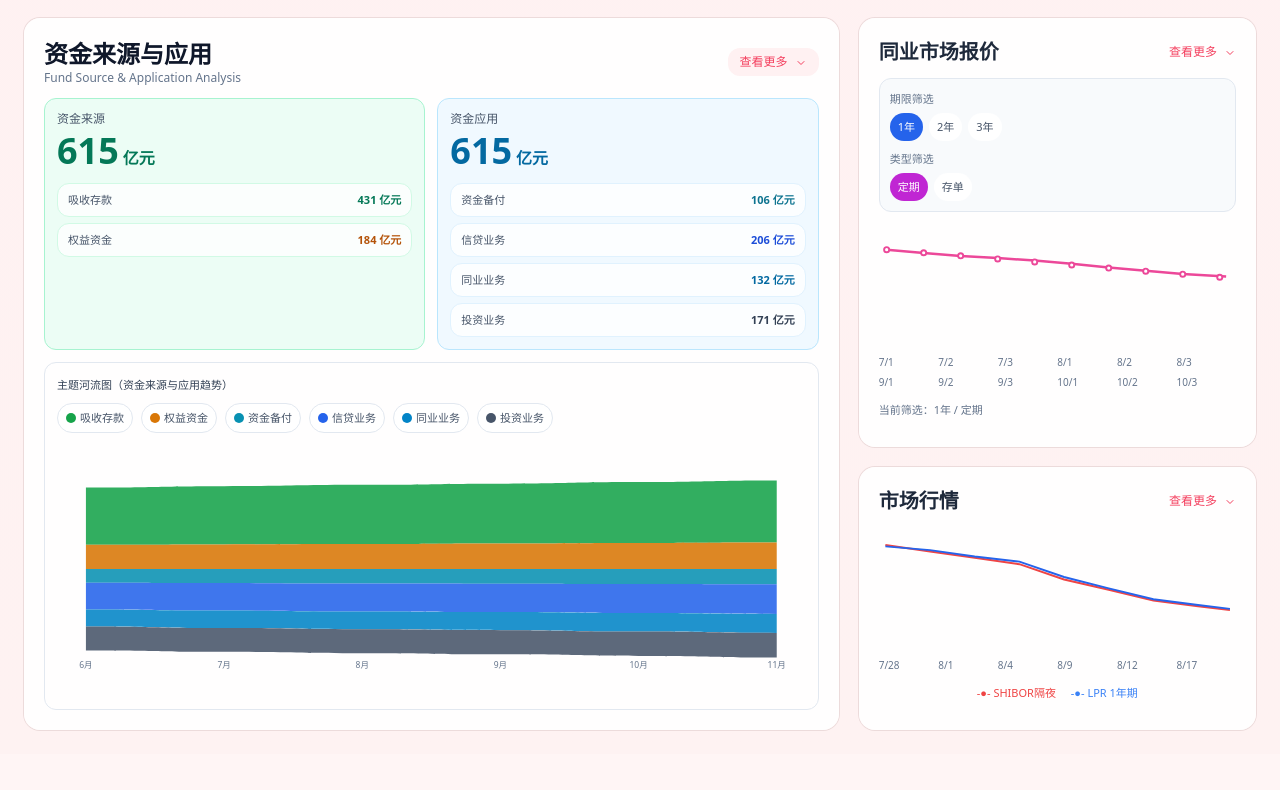
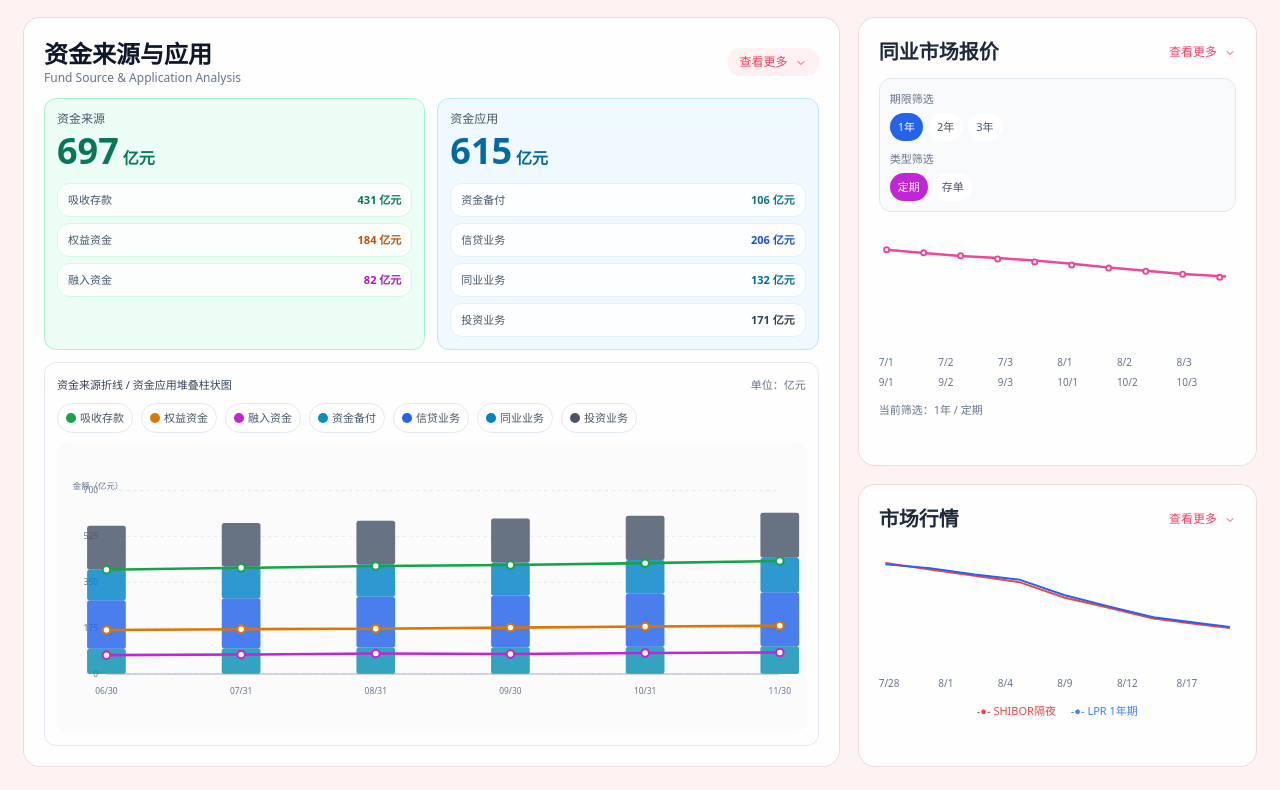
Before and after one commit to pipijoe/dashboard, a React (Vite) app: page /screens/fund-cockpit in a window 1280 px wide. Shown: the part 593-1383 px from the top of the page. Before the commit the page ends 1347 px from the top, so only its background shows below. Built offline with nearby package versions, Linux system fonts and the light colour scheme.

Commit message:
Update fund source application chart

```diff
--- a/src/screens/fund-cockpit-screen.tsx
+++ b/src/screens/fund-cockpit-screen.tsx
@@ -28,12 +28,12 @@ const liquidityTicks = ["11/01", "11/05", "11/10", "11/15", "11/20", "11/25"];
 const barData = [82, 15, 28, 12, 55, 67, 72, 85];
 
 const fundSeries = [
-  { month: "6月", deposit: 398, equity: 168, reserve: 96, credit: 185, interbank: 118, invest: 167 },
-  { month: "7月", deposit: 405, equity: 171, reserve: 98, credit: 191, interbank: 121, invest: 166 },
-  { month: "8月", deposit: 412, equity: 173, reserve: 101, credit: 194, interbank: 124, invest: 166 },
-  { month: "9月", deposit: 416, equity: 177, reserve: 102, credit: 197, interbank: 126, invest: 168 },
-  { month: "10月", deposit: 423, equity: 181, reserve: 104, credit: 202, interbank: 129, invest: 169 },
-  { month: "11月", deposit: 431, equity: 184, reserve: 106, credit: 206, interbank: 132, invest: 171 }
+  { date: "06/30", deposit: 398, equity: 168, financing: 72, reserve: 96, credit: 185, interbank: 118, invest: 167 },
+  { date: "07/31", deposit: 405, equity: 171, financing: 74, reserve: 98, credit: 191, interbank: 121, invest: 166 },
+  { date: "08/31", deposit: 412, equity: 173, financing: 78, reserve: 101, credit: 194, interbank: 124, invest: 166 },
+  { date: "09/30", deposit: 416, equity: 177, financing: 76, reserve: 102, credit: 197, interbank: 126, invest: 168 },
+  { date: "10/31", deposit: 423, equity: 181, financing: 80, reserve: 104, credit: 202, interbank: 129, invest: 169 },
+  { date: "11/30", deposit: 431, equity: 184, financing: 82, reserve: 106, credit: 206, interbank: 132, invest: 171 }
 ] as const;
 
 const quoteTicks = ["7/1", "7/2", "7/3", "8/1", "8/2", "8/3", "9/1", "9/2", "9/3", "10/1", "10/2", "10/3"];
@@ -94,15 +94,15 @@ export function FundCockpitScreen() {
   const fundStack = useMemo(() => {
     return fundSeries.map((d) => ({
       ...d,
-      sourceTotal: d.deposit + d.equity,
+      sourceTotal: d.deposit + d.equity + d.financing,
       appTotal: d.reserve + d.credit + d.interbank + d.invest
     }));
   }, []);
 
   const latestFund = fundStack[fundStack.length - 1];
-  const [highlightedRiver, setHighlightedRiver] = useState<string | null>(null);
-  const [hoveredRiverPoint, setHoveredRiverPoint] = useState<{
-    month: string;
+  const [highlightedFundItem, setHighlightedFundItem] = useState<string | null>(null);
+  const [hoveredFundPoint, setHoveredFundPoint] = useState<{
+    date: string;
     label: string;
     value: number;
     x: number;
@@ -111,7 +111,8 @@ export function FundCockpitScreen() {
   const [hoveredTermBar, setHoveredTermBar] = useState<{ value: number; index: number } | null>(null);
   const sourceDetails = [
     { label: "吸收存款", value: latestFund.deposit, color: "text-emerald-700" },
-    { label: "权益资金", value: latestFund.equity, color: "text-amber-700" }
+    { label: "权益资金", value: latestFund.equity, color: "text-amber-700" },
+    { label: "融入资金", value: latestFund.financing, color: "text-fuchsia-700" }
   ] as const;
   const appDetails = [
     { label: "资金备付", value: latestFund.reserve, color: "text-cyan-700" },
@@ -120,11 +121,19 @@ export function FundCockpitScreen() {
     { label: "投资业务", value: latestFund.invest, color: "text-slate-700" }
   ] as const;
 
-  const riverSeries = useMemo(
+  const sourceLineSeries = useMemo(
     () =>
       [
         { key: "deposit", label: "吸收存款", color: "#16a34a" },
         { key: "equity", label: "权益资金", color: "#d97706" },
+        { key: "financing", label: "融入资金", color: "#c026d3" }
+      ] as const,
+    []
+  );
+
+  const applicationBarSeries = useMemo(
+    () =>
+      [
         { key: "reserve", label: "资金备付", color: "#0891b2" },
         { key: "credit", label: "信贷业务", color: "#2563eb" },
         { key: "interbank", label: "同业业务", color: "#0284c7" },
@@ -133,67 +142,58 @@ export function FundCockpitScreen() {
     []
   );
 
-  const riverLayout = useMemo(() => {
+  const fundChartLayout = useMemo(() => {
     const width = 880;
-    const height = 240;
-    const padX = 34;
-    const padY = 16;
-    const drawableWidth = width - padX * 2;
-    const drawableHeight = height - padY * 2;
-    const xStep = drawableWidth / (fundSeries.length - 1);
-    const monthTotals = fundSeries.map((item) => riverSeries.reduce((acc, series) => acc + item[series.key], 0));
-    const maxTotal = Math.max(...monthTotals);
-    const scaleY = drawableHeight / maxTotal;
-    const centerY = height / 2;
+    const height = 270;
+    const padLeft = 54;
+    const padRight = 26;
+    const padTop = 18;
+    const padBottom = 34;
+    const chartWidth = width - padLeft - padRight;
+    const chartHeight = height - padTop - padBottom;
+    const maxLineValue = Math.max(...fundSeries.flatMap((item) => sourceLineSeries.map((series) => item[series.key])));
+    const maxStackValue = Math.max(
+      ...fundSeries.map((item) => applicationBarSeries.reduce((sum, series) => sum + item[series.key], 0))
+    );
+    const maxValue = Math.ceil(Math.max(maxLineValue, maxStackValue) / 100) * 100;
+    const ticks = Array.from({ length: 5 }, (_, index) => (maxValue / 4) * index);
+    const xStep = chartWidth / (fundSeries.length - 1);
+    const barWidth = Math.min(46, xStep * 0.34);
+    const getX = (index: number) => padLeft + index * xStep;
+    const getY = (value: number) => padTop + chartHeight - (value / maxValue) * chartHeight;
 
-    const toSmoothPath = (points: Array<{ x: number; y: number }>) => {
-      if (points.length === 0) {
-        return "";
-      }
-      if (points.length === 1) {
-        return `M ${points[0].x} ${points[0].y}`;
-      }
-      let path = `M ${points[0].x} ${points[0].y}`;
-      for (let i = 1; i < points.length; i += 1) {
-        const prev = points[i - 1];
-        const current = points[i];
-        const cpX = (prev.x + current.x) / 2;
-        path += ` C ${cpX} ${prev.y}, ${cpX} ${current.y}, ${current.x} ${current.y}`;
-      }
-      return path;
-    };
-
-    const layers = riverSeries.map((series) => {
-      const topPoints: Array<{ x: number; y: number }> = [];
-      const bottomPoints: Array<{ x: number; y: number }> = [];
-      const centers: Array<{ x: number; y: number; value: number; month: string }> = [];
-
-      fundSeries.forEach((item, index) => {
-        const x = padX + index * xStep;
-        const totalHeight = monthTotals[index] * scaleY;
-        const baseline = centerY - totalHeight / 2;
-        const previousValue = riverSeries
-          .slice(0, riverSeries.findIndex((entry) => entry.key === series.key))
-          .reduce((sum, entry) => sum + item[entry.key], 0);
-        const currentTop = baseline + previousValue * scaleY;
-        const currentBottom = currentTop + item[series.key] * scaleY;
-        topPoints.push({ x, y: currentTop });
-        bottomPoints.push({ x, y: currentBottom });
-        centers.push({ x, y: (currentTop + currentBottom) / 2, value: item[series.key], month: item.month });
-      });
-
-      const topPath = toSmoothPath(topPoints);
-      const bottomPath = toSmoothPath([...bottomPoints].reverse());
+    const linePaths = sourceLineSeries.map((series) => {
+      const points = fundSeries.map((item, index) => ({
+        x: getX(index),
+        y: getY(item[series.key]),
+        date: item.date,
+        value: item[series.key]
+      }));
 
       return {
         ...series,
-        path: `${topPath} L ${bottomPoints[bottomPoints.length - 1].x} ${bottomPoints[bottomPoints.length - 1].y} ${bottomPath.slice(1)} Z`,
-        centers
+        points,
+        path: points.map((point, index) => `${index === 0 ? "M" : "L"} ${point.x} ${point.y}`).join(" ")
       };
     });
 
-    return { width, height, padX, layers };
-  }, [riverSeries]);
+    const barGroups = fundSeries.map((item, index) => {
+      let stackBase = 0;
+      const x = getX(index);
+      const segments = applicationBarSeries.map((series) => {
+        const value = item[series.key];
+        const y = getY(stackBase + value);
+        const segmentHeight = getY(stackBase) - y;
+        stackBase += value;
+
+        return { ...series, date: item.date, value, x: x - barWidth / 2, y, width: barWidth, height: segmentHeight };
+      });
+
+      return { date: item.date, x, segments };
+    });
+
+    return { width, height, padLeft, padTop, chartHeight, maxValue, ticks, linePaths, barGroups };
+  }, [applicationBarSeries, sourceLineSeries]);
 
   return (
     <section className="grid grid-cols-12 gap-5 text-xs">
@@ -466,14 +466,15 @@ export function FundCockpitScreen() {
 
             <div className="rounded-xl border border-slate-200 p-3">
               <div className="mb-2 flex items-center justify-between text-[11px]">
-                <p className="font-medium text-slate-700">主题河流图（资金来源与应用趋势）</p>
+                <p className="font-medium text-slate-700">资金来源折线 / 资金应用堆叠柱状图</p>
+                <span className="text-slate-500">单位：亿元</span>
               </div>
               <div className="mb-2 flex flex-wrap gap-2">
-                {riverLayout.layers.map((series) => (
+                {[...fundChartLayout.linePaths, ...applicationBarSeries].map((series) => (
                   <button
                     key={series.label}
-                    onMouseEnter={() => setHighlightedRiver(series.label)}
-                    onMouseLeave={() => setHighlightedRiver(null)}
+                    onMouseEnter={() => setHighlightedFundItem(series.label)}
+                    onMouseLeave={() => setHighlightedFundItem(null)}
                     className="inline-flex items-center gap-1 rounded-full border border-slate-200 bg-white px-2 py-1 text-[11px] text-slate-600"
                   >
                     <i className="h-2.5 w-2.5 rounded-full" style={{ backgroundColor: series.color }} />
@@ -481,67 +482,115 @@ export function FundCockpitScreen() {
                   </button>
                 ))}
               </div>
-              <div className="relative">
-                {hoveredRiverPoint ? (
+              <div className="relative rounded-lg bg-slate-50/60 px-1 pt-1">
+                {hoveredFundPoint ? (
                   <div
                     className="pointer-events-none absolute z-10 rounded-lg border border-slate-200 bg-white/95 px-2 py-1 text-[11px] text-slate-700 shadow"
                     style={{
-                      left: `${(hoveredRiverPoint.x / riverLayout.width) * 100}%`,
-                      top: `${(hoveredRiverPoint.y / riverLayout.height) * 100}%`,
+                      left: `${(hoveredFundPoint.x / fundChartLayout.width) * 100}%`,
+                      top: `${(hoveredFundPoint.y / fundChartLayout.height) * 100}%`,
                       transform: "translate(-50%, -120%)"
                     }}
                   >
-                    {hoveredRiverPoint.month} {hoveredRiverPoint.label} {hoveredRiverPoint.value}亿
+                    {hoveredFundPoint.date} {hoveredFundPoint.label} {hoveredFundPoint.value}亿元
                   </div>
                 ) : null}
-                <svg viewBox={`0 0 ${riverLayout.width} ${riverLayout.height}`} className="h-64 w-full">
-                {riverLayout.layers.map((series) => {
-                  const dimmed = highlightedRiver !== null && highlightedRiver !== series.label;
+                <svg viewBox={`0 0 ${fundChartLayout.width} ${fundChartLayout.height}`} className="h-72 w-full">
+                  {fundChartLayout.ticks.map((tick) => {
+                    const y = fundChartLayout.padTop + fundChartLayout.chartHeight - (tick / fundChartLayout.maxValue) * fundChartLayout.chartHeight;
                     return (
-                    <path
-                      key={series.label}
-                      d={series.path}
-                      fill={series.color}
-                      opacity={dimmed ? 0.25 : 0.88}
+                      <g key={tick}>
+                        <line x1={fundChartLayout.padLeft} x2={fundChartLayout.width - 26} y1={y} y2={y} stroke="#e2e8f0" strokeDasharray="4 4" />
+                        <text x={fundChartLayout.padLeft - 10} y={y + 3} textAnchor="end" className="fill-slate-500 text-[10px]">
+                          {tick}
+                        </text>
+                      </g>
+                    );
+                  })}
+                  <text x="14" y="16" className="fill-slate-500 text-[10px]">金额（亿元）</text>
+                  {fundChartLayout.barGroups.map((group) => (
+                    <g key={group.date}>
+                      {group.segments.map((segment) => {
+                        const dimmed = highlightedFundItem !== null && highlightedFundItem !== segment.label;
+                        return (
+                          <rect
+                            key={`${group.date}-${segment.label}`}
+                            x={segment.x}
+                            y={segment.y}
+                            width={segment.width}
+                            height={segment.height}
+                            rx="3"
+                            fill={segment.color}
+                            opacity={dimmed ? 0.25 : 0.82}
                             className="transition-opacity duration-200"
-                      onMouseEnter={() => setHighlightedRiver(series.label)}
+                            onMouseEnter={() => {
+                              setHighlightedFundItem(segment.label);
+                              setHoveredFundPoint({
+                                date: segment.date,
+                                label: segment.label,
+                                value: segment.value,
+                                x: segment.x + segment.width / 2,
+                                y: segment.y
+                              });
+                            }}
                             onMouseLeave={() => {
-                        setHighlightedRiver(null);
-                        setHoveredRiverPoint(null);
+                              setHighlightedFundItem(null);
+                              setHoveredFundPoint(null);
                             }}
                           />
                         );
                       })}
-                {riverLayout.layers.flatMap((series) =>
-                  series.centers.map((point) => (
+                    </g>
+                  ))}
+                  {fundChartLayout.linePaths.map((series) => {
+                    const dimmed = highlightedFundItem !== null && highlightedFundItem !== series.label;
+                    return (
+                      <g key={series.label}>
+                        <path
+                          d={series.path}
+                          fill="none"
+                          stroke={series.color}
+                          strokeWidth="3"
+                          strokeLinecap="round"
+                          strokeLinejoin="round"
+                          opacity={dimmed ? 0.25 : 1}
+                          className="transition-opacity duration-200"
+                        />
+                        {series.points.map((point) => (
                           <circle
-                      key={`${series.key}-${point.month}`}
+                            key={`${series.key}-${point.date}`}
                             cx={point.x}
                             cy={point.y}
-                      r="9"
-                      fill="transparent"
+                            r="4.5"
+                            fill="#fff"
+                            stroke={series.color}
+                            strokeWidth="2.5"
+                            opacity={dimmed ? 0.35 : 1}
                             onMouseEnter={() => {
-                        setHighlightedRiver(series.label);
-                        setHoveredRiverPoint({
-                          month: point.month,
-                          label: series.label,
-                          value: point.value,
-                          x: point.x,
-                          y: point.y
-                        });
+                              setHighlightedFundItem(series.label);
+                              setHoveredFundPoint({ date: point.date, label: series.label, value: point.value, x: point.x, y: point.y });
                             }}
-                      onMouseLeave={() => setHoveredRiverPoint(null)}
+                            onMouseLeave={() => {
+                              setHighlightedFundItem(null);
+                              setHoveredFundPoint(null);
+                            }}
                           />
-                  ))
-                )}
-                {fundSeries.map((item, index) => {
-                  const x = riverLayout.padX + index * ((riverLayout.width - riverLayout.padX * 2) / (fundSeries.length - 1));
-                  return (
-                    <text key={item.month} x={x} y={riverLayout.height - 4} textAnchor="middle" className="fill-slate-500 text-[10px]">
-                      {item.month}
-                    </text>
+                        ))}
+                      </g>
                     );
                   })}
+                  <line
+                    x1={fundChartLayout.padLeft}
+                    x2={fundChartLayout.width - 26}
+                    y1={fundChartLayout.padTop + fundChartLayout.chartHeight}
+                    y2={fundChartLayout.padTop + fundChartLayout.chartHeight}
+                    stroke="#94a3b8"
+                  />
+                  {fundChartLayout.barGroups.map((group) => (
+                    <text key={group.date} x={group.x} y={fundChartLayout.height - 10} textAnchor="middle" className="fill-slate-500 text-[10px]">
+                      {group.date}
+                    </text>
+                  ))}
                 </svg>
               </div>
             </div>
```
Lines whose indentation alone changed are shown as unchanged.
